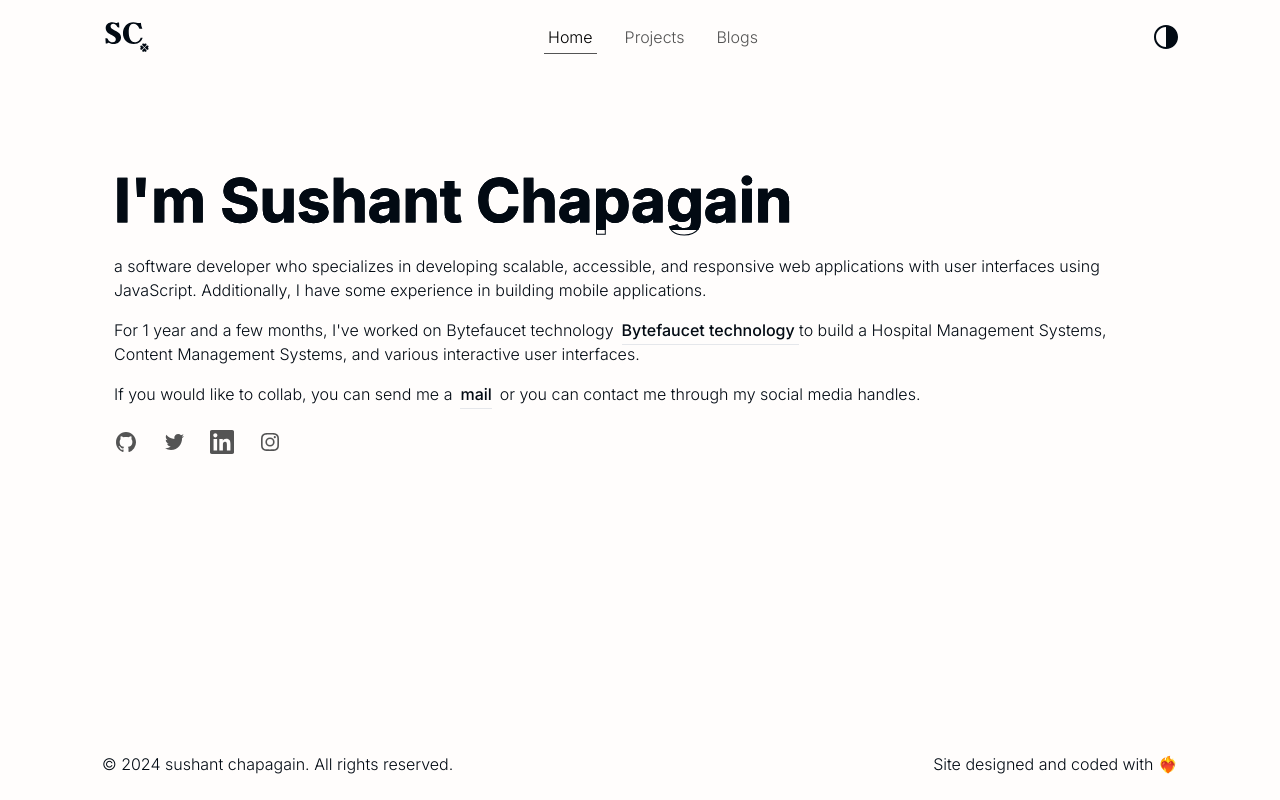
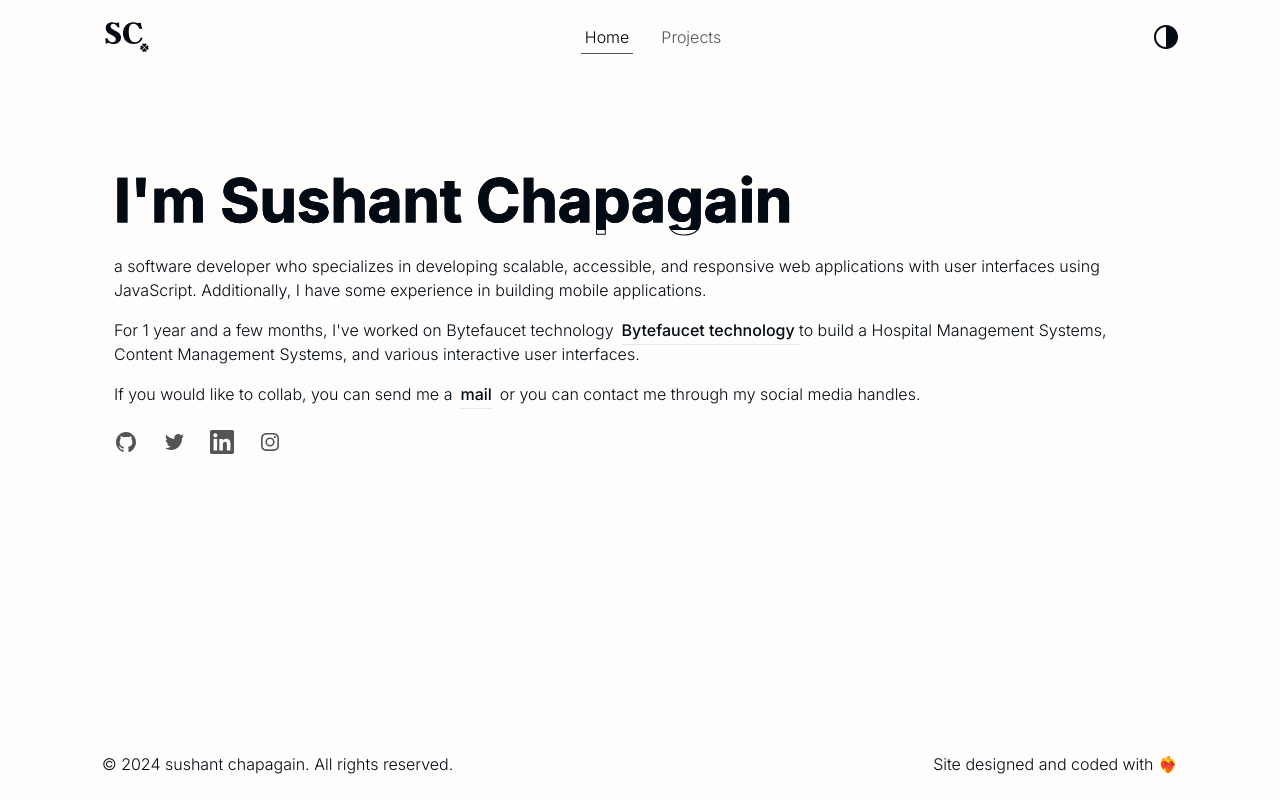
Before and after one commit to sushantchapagain1/sushantchapagain-portfolio, a Next.js app: page / in a window 1280 px wide. Built offline with nearby package versions, Linux system fonts and the light colour scheme.

Commit message:
fix typo

```diff
--- a/components/Navbar/Navlinks.tsx
+++ b/components/Navbar/Navlinks.tsx
@@ -28,7 +28,7 @@ function Navlinks() {
         className={cn(
           'pointer-events-none invisible translate-y-full opacity-0 transition-all duration-700 md:pointer-events-auto md:visible md:translate-y-0 md:opacity-100',
           isMenuOpen &&
-            'bg-navigationBg pointer-events-auto visible absolute left-0 top-0 z-10 h-screen w-full translate-y-0 opacity-100 md:relative md:h-auto md:bg-transparent',
+            'pointer-events-auto visible absolute left-0 top-0 z-10 h-screen w-full translate-y-0 bg-navigationBg opacity-100 md:relative md:h-auto md:bg-transparent',
         )}
       >
         <ul
--- a/data/links.ts
+++ b/data/links.ts
@@ -14,10 +14,10 @@ export const navlinks = [
     label: 'Projects',
     href: '/projects',
   },
-  {
-    label: 'Blogs',
-    href: '/blogs',
-  },
+  // {
+  //   label: 'Blogs',
+  //   href: '/blogs',
+  // },
 ];
 
 export const socialLinks = [
```
Also changed, not shown: app/blog/[id]/page.tsx (renamed from app/blogs/[id]/page.tsx), app/blog/_components/BlogCard.tsx (renamed from app/blogs/_components/BlogCard.tsx), app/blog/page.tsx (renamed from app/blogs/page.tsx).
